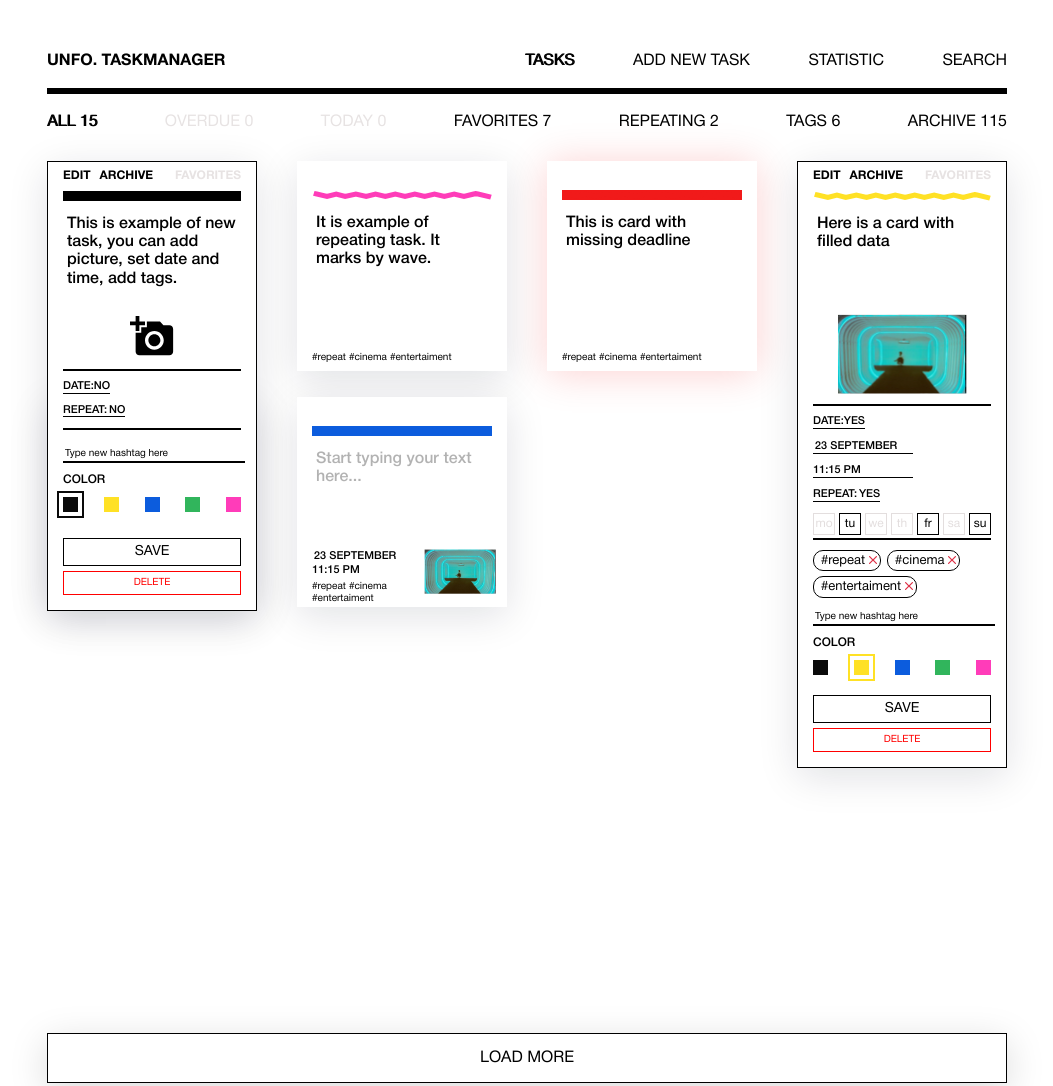
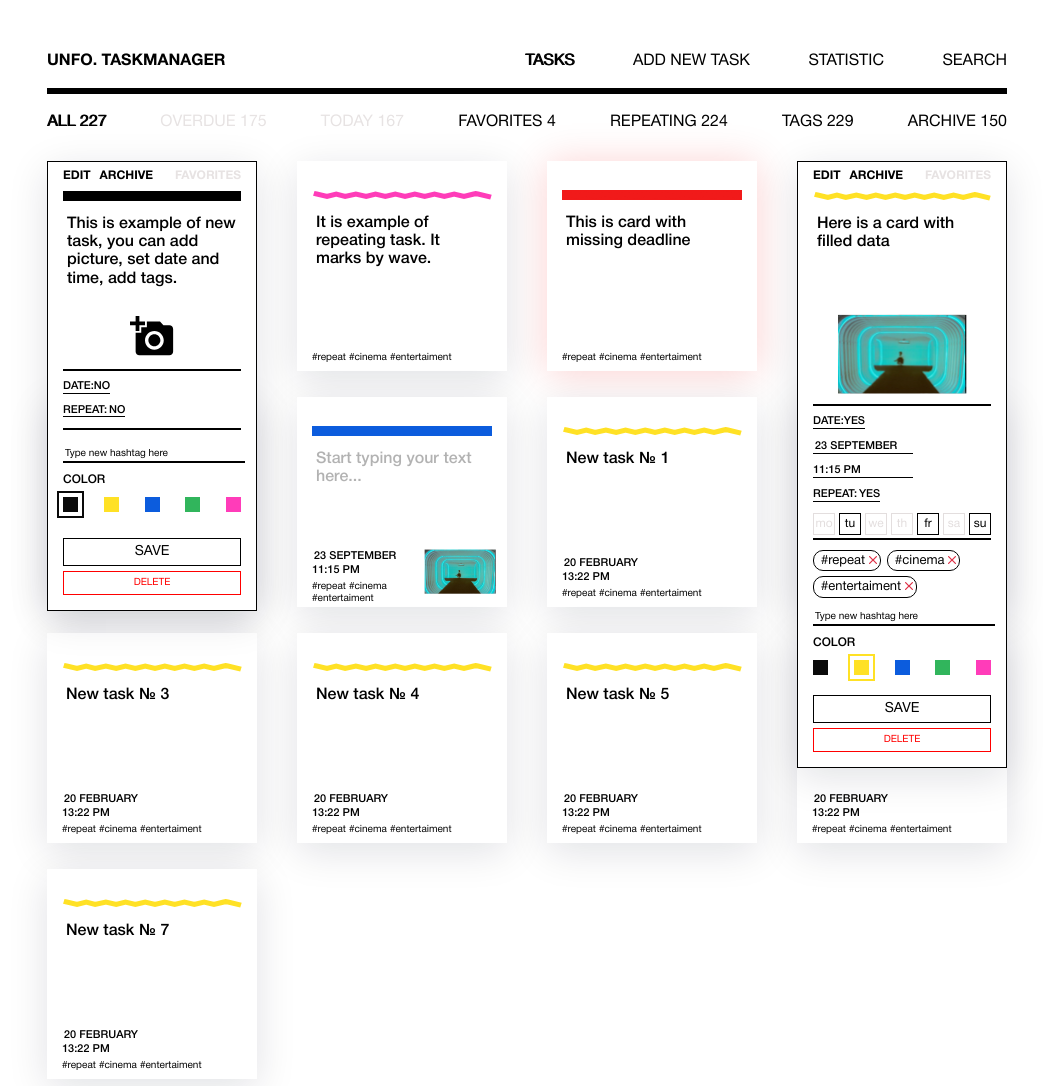
Before and after one commit to amartring/63754-taskmanager-8, a website: page public/index.html in a window 1280 px wide. Shown: the top 1086 px of the page, without its empty margins (113-1166 px from the left). Drawn offline with Linux system fonts and the light colour scheme.

Commit message:
Создание функций отрисовки и отрисовка элементов

```diff
--- a/package.json
+++ b/package.json
@@ -8,7 +8,7 @@
     "test": "npm run eslint"
   },
   "devDependencies": {
-    "eslint": "5.13.0",
+    "eslint": "^5.13.0",
     "eslint-config-htmlacademy": "0.5.2"
   },
   "engines": {
--- a/public/index.html
+++ b/public/index.html
@@ -85,72 +85,6 @@
       </section>
 
       <section class="main__filter filter container">
-        <input
-          type="radio"
-          id="filter__all"
-          class="filter__input visually-hidden"
-          name="filter"
-          checked
-        />
-        <label for="filter__all" class="filter__label">
-          ALL <span class="filter__all-count">15</span></label
-        >
-        <input
-          type="radio"
-          id="filter__overdue"
-          class="filter__input visually-hidden"
-          name="filter"
-          disabled
-        />
-        <label for="filter__overdue" class="filter__label"
-          >OVERDUE <span class="filter__overdue-count">0</span></label
-        >
-        <input
-          type="radio"
-          id="filter__today"
-          class="filter__input visually-hidden"
-          name="filter"
-          disabled
-        />
-        <label for="filter__today" class="filter__label"
-          >TODAY <span class="filter__today-count">0</span></label
-        >
-        <input
-          type="radio"
-          id="filter__favorites"
-          class="filter__input visually-hidden"
-          name="filter"
-        />
-        <label for="filter__favorites" class="filter__label"
-          >FAVORITES <span class="filter__favorites-count">7</span></label
-        >
-        <input
-          type="radio"
-          id="filter__repeating"
-          class="filter__input visually-hidden"
-          name="filter"
-        />
-        <label for="filter__repeating" class="filter__label"
-          >Repeating <span class="filter__repeating-count">2</span></label
-        >
-        <input
-          type="radio"
-          id="filter__tags"
-          class="filter__input visually-hidden"
-          name="filter"
-        />
-        <label for="filter__tags" class="filter__label"
-          >Tags <span class="filter__tags-count">6</span></label
-        >
-        <input
-          type="radio"
-          id="filter__archive"
-          class="filter__input visually-hidden"
-          name="filter"
-        />
-        <label for="filter__archive" class="filter__label"
-          >ARCHIVE <span class="filter__archive-count">115</span></label
-        >
       </section>
 
       <section class="statistic container visually-hidden">
@@ -1922,5 +1856,7 @@ Here is a card with filled data</textarea
         <button class="load-more" type="button">load more</button>
       </section>
     </main>
+
+    <script src="../src/main.js"></script>
   </body>
 </html>
--- a/src/main.js
+++ b/src/main.js
@@ -0,0 +1,242 @@
+'use strict';
+
+const FILTERS = [
+  {
+    name: `all`,
+    isDisabled: false,
+    isChecked: true
+  },
+  {
+    name: `overdue`,
+    isDisabled: true
+  },
+  {
+    name: `today`,
+    isDisabled: true
+  },
+  {
+    name: `favorites`,
+    isDisabled: false
+  },
+  {
+    name: `repeating`,
+    isDisabled: false
+  },
+  {
+    name: `tags`,
+    isDisabled: false
+  },
+  {
+    name: `archive`,
+    isDisabled: false
+  }
+];
+
+const TASKS_COUNT = 7;
+
+const FilterAmount = {
+  MIN: 0,
+  MAX: 250
+};
+
+const filterContainer = document.querySelector(`.filter`);
+const tasksContainer = document.querySelector(`.board__tasks`);
+
+const getRandomNumber = function (min, max) {
+  return Math.floor(Math.random() * (max - min + 1)) + min;
+};
+
+const getFilterElement = function (name, isDisabled, isChecked = false) {
+  const amount = getRandomNumber(FilterAmount.MIN, FilterAmount.MAX);
+  return `
+  <input
+    type="radio"
+    id="filter__${name.toLowerCase()}"
+    class="filter__input visually-hidden"
+    name="filter"
+    ${isChecked ? ` checked` : ``}
+    ${isDisabled ? ` disabled` : ``}
+  >
+  <label
+    for="filter__${name.toLowerCase()}"
+    class="filter__label">${name.toUpperCase()}
+  <span
+    class="filter__${name.toLowerCase()}-count">
+      ${amount}
+  </span>
+  </label>
+  `;
+};
+
+const getCardElement = function (color, classList, text, isDate, date, time, isRepeat) {
+  return `
+  <article class="card card--${color} ${classList ? classList.join(` `) : ``}">
+    <form class="card__form" method="get">
+      <div class="card__inner">
+        <div class="card__control">
+          <button type="button" class="card__btn card__btn--edit">
+            edit
+          </button>
+          <button type="button" class="card__btn card__btn--archive">
+            archive
+          </button>
+          <button type="button" class="card__btn card__btn--favorites card__btn--disabled">
+            favorites
+          </button>
+        </div>
+
+        <div class="card__color-bar">
+          <svg class="card__color-bar-wave" width="100%" height="10">
+            <use xlink:href="#wave"></use>
+          </svg>
+        </div>
+
+        <div class="card__textarea-wrap">
+          <label>
+            <textarea class="card__text" placeholder="Start typing your text here..." name="text">${text ? text : ``}</textarea>
+          </label>
+        </div>
+
+        <div class="card__settings">
+          <div class="card__details">
+            <div class="card__dates">
+              <button class="card__date-deadline-toggle" type="button">
+                date: <span class="card__date-status">${isDate ? `yes` : `no`}</span>
+              </button>
+
+              <fieldset class="card__date-deadline" ${isDate ? `` : ` disabled`}>
+                <label class="card__input-deadline-wrap">
+                  <input
+                    class="card__date"
+                    type="text"
+                    placeholder="23 September"
+                    value="${isDate ? date : ``}"
+                    name="date">
+                </label>
+                <label class="card__input-deadline-wrap">
+                  <input
+                    class="card__time"
+                    type="text"
+                    placeholder="11:15 PM"
+                    value="${isDate ? time : ``}"
+                    name="time">
+                </label>
+              </fieldset>
+
+              <button class="card__repeat-toggle" type="button">
+                repeat:<span class="card__repeat-status">${isRepeat ? `yes` : `no`}</span>
+              </button>
+
+              <fieldset class="card__repeat-days" ${isRepeat ? `` : ` disabled`}>
+                <div class="card__repeat-days-inner">
+                  <input class="visually-hidden card__repeat-day-input" type="checkbox" id="repeat-mo-2" name="repeat" value="mo">
+                  <label class="card__repeat-day" for="repeat-mo-2">mo</label>
+                  <input class="visually-hidden card__repeat-day-input" type="checkbox" id="repeat-tu-2" name="repeat" value="tu" checked="">
+                  <label class="card__repeat-day" for="repeat-tu-2">tu</label>
+                  <input class="visually-hidden card__repeat-day-input" type="checkbox" id="repeat-we-2" name="repeat" value="we">
+                  <label class="card__repeat-day" for="repeat-we-2">we</label>
+                  <input class="visually-hidden card__repeat-day-input" type="checkbox" id="repeat-th-2" name="repeat" value="th">
+                  <label class="card__repeat-day" for="repeat-th-2">th</label>
+                  <input class="visually-hidden card__repeat-day-input" type="checkbox" id="repeat-fr-2" name="repeat" value="fr" checked="">
+                  <label class="card__repeat-day" for="repeat-fr-2">fr</label>
+                  <input class="visually-hidden card__repeat-day-input" type="checkbox" name="repeat" value="sa" id="repeat-sa-2">
+                  <label class="card__repeat-day" for="repeat-sa-2">sa</label>
+                  <input class="visually-hidden card__repeat-day-input" type="checkbox" id="repeat-su-2" name="repeat" value="su" checked="">
+                  <label class="card__repeat-day" for="repeat-su-2">su</label>
+                </div>
+              </fieldset>
+            </div>
+
+            <div class="card__hashtag">
+              <div class="card__hashtag-list">
+                <span class="card__hashtag-inner">
+                  <input
+                    type="hidden"
+                    name="hashtag"
+                    value="repeat"
+                    class="card__hashtag-hidden-input"
+                  />
+                  <button type="button" class="card__hashtag-name">
+                    #repeat
+                  </button>
+                  <button type="button" class="card__hashtag-delete">
+                    delete
+                  </button>
+                </span>
+
+                <span class="card__hashtag-inner">
+                  <input
+                    type="hidden"
+                    name="hashtag"
+                    value="repeat"
+                    class="card__hashtag-hidden-input"
+                  />
+                  <button type="button" class="card__hashtag-name">
+                    #cinema
+                  </button>
+                  <button type="button" class="card__hashtag-delete">
+                    delete
+                  </button>
+                </span>
+
+                <span class="card__hashtag-inner">
+                  <input
+                    type="hidden"
+                    name="hashtag"
+                    value="repeat"
+                    class="card__hashtag-hidden-input"
+                  />
+                  <button type="button" class="card__hashtag-name">
+                    #entertaiment
+                  </button>
+                  <button type="button" class="card__hashtag-delete">
+                    delete
+                  </button>
+                </span>
+              </div>
+
+              <label>
+                <input type="text" class="card__hashtag-input" name="hashtag-input" placeholder="Type new hashtag here">
+              </label>
+            </div>
+          </div>
+
+          <label class="card__img-wrap card__img-wrap--empty">
+            <input type="file" class="card__img-input visually-hidden" name="img">
+            <img src="img/add-photo.svg" alt="task picture" class="card__img">
+          </label>
+
+          <div class="card__colors-inner">
+            <h3 class="card__colors-title">Color</h3>
+            <div class="card__colors-wrap">
+              <input type="radio" id="color-black-2" class="card__color-input card__color-input--black visually-hidden" name="color" value="black">
+              <label for="color-black-2" class="card__color card__color--black">black</label>
+              <input type="radio" id="color-yellow-2" class="card__color-input card__color-input--yellow visually-hidden" name="color" value="yellow">
+              <label for="color-yellow-2" class="card__color card__color--yellow">yellow</label>
+              <input type="radio" id="color-blue-2" class="card__color-input card__color-input--blue visually-hidden" name="color" value="blue">
+              <label for="color-blue-2" class="card__color card__color--blue">blue</label>
+              <input type="radio" id="color-green-2" class="card__color-input card__color-input--green visually-hidden" name="color" value="green">
+              <label for="color-green-2" class="card__color card__color--green">green</label>
+              <input type="radio" id="color-pink-2" class="card__color-input card__color-input--pink visually-hidden" name="color" value="pink">
+              <label for="color-pink-2" class="card__color card__color--pink">pink</label>
+            </div>
+          </div>
+        </div>
+
+        <div class="card__status-btns">
+          <button class="card__save" type="submit">save</button>
+          <button class="card__delete" type="button">delete</button>
+        </div>
+      </div>
+    </form>
+  </article>
+  `;
+};
+
+FILTERS.forEach((item) => {
+  filterContainer.insertAdjacentHTML(`beforeend`, getFilterElement(item.name, item.isDisabled, item.isChecked));
+});
+
+for (let i = 0; i < TASKS_COUNT; i++) {
+  tasksContainer.insertAdjacentHTML(`beforeend`, getCardElement(`yellow`, [`card--repeat`], `New task № ${i + 1}`, true, `20 February`, `13:22 PM`, false));
+}
```
